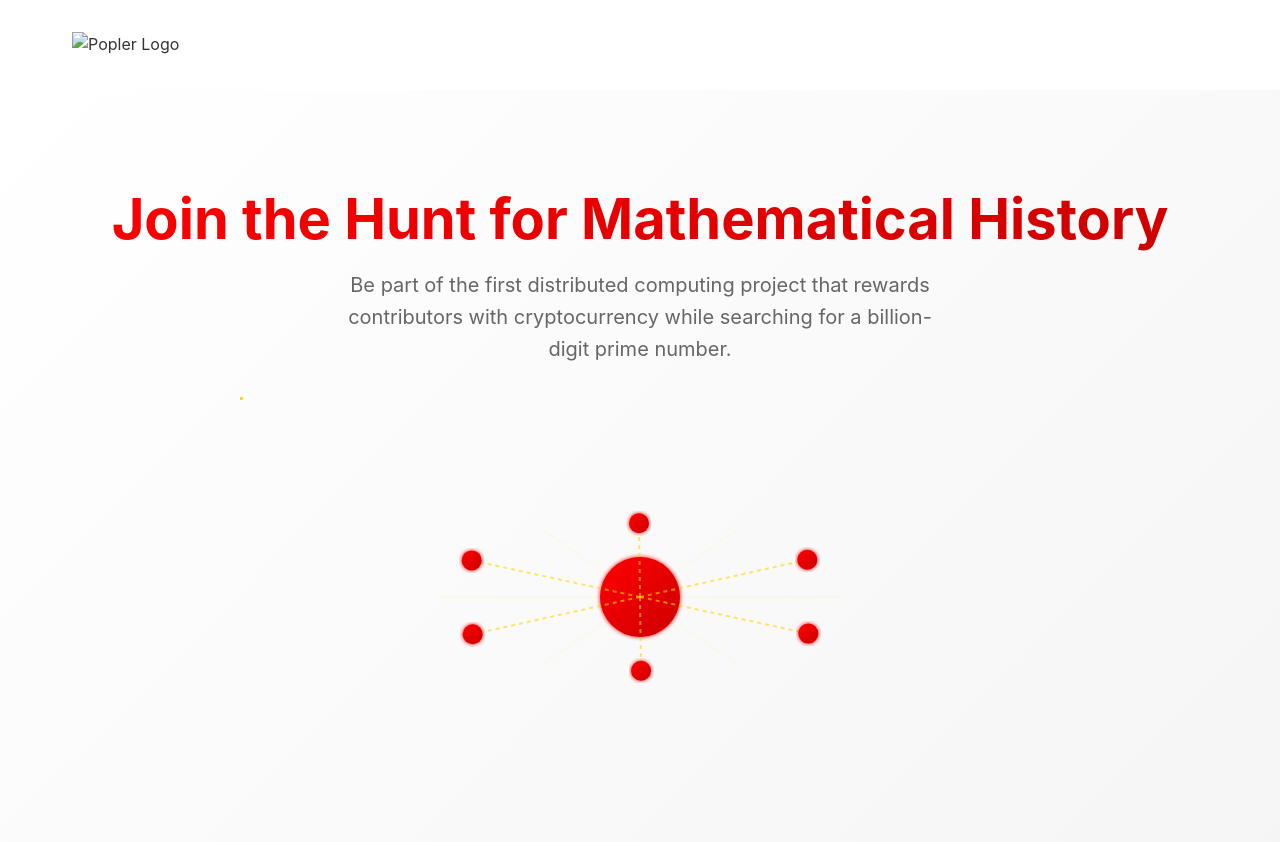
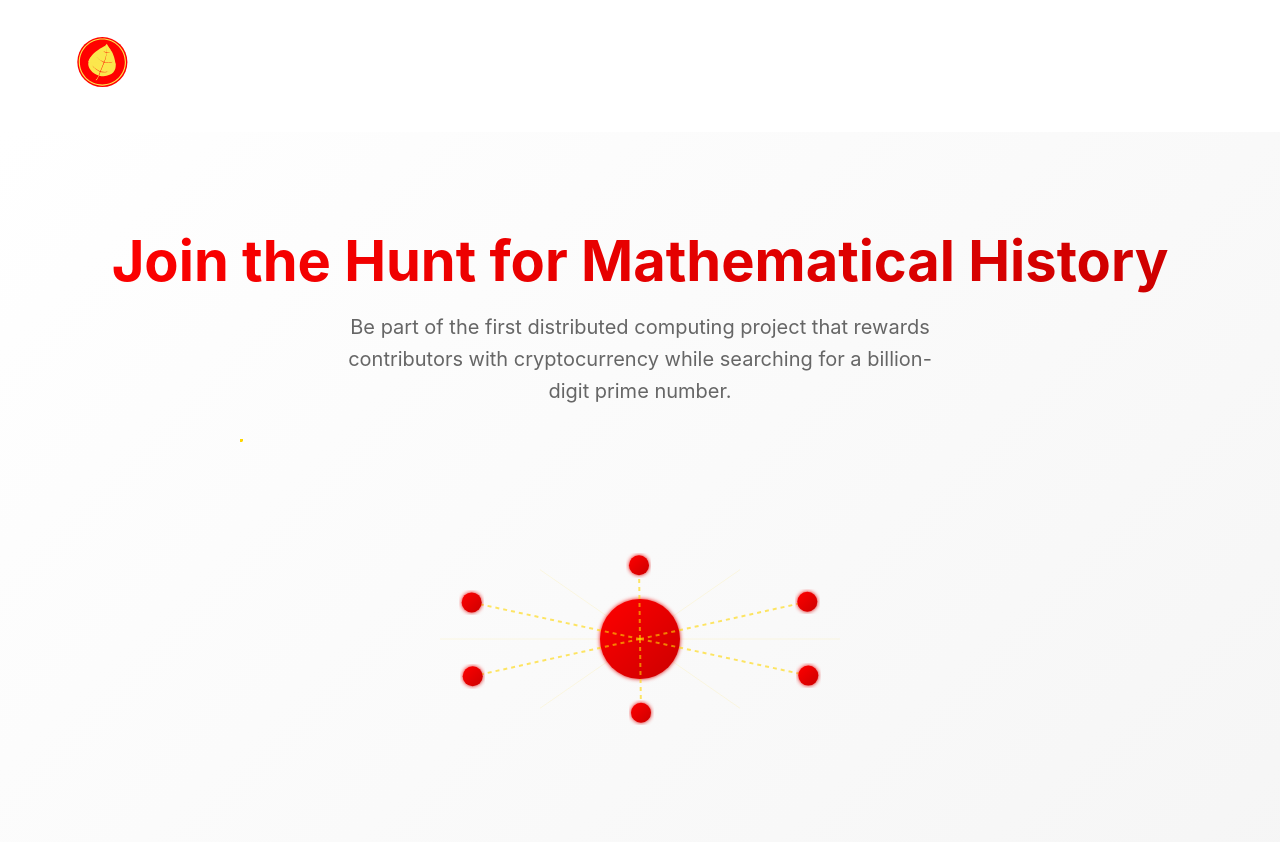
Before and after one commit to PoplerAdmin/PoplerAdmin.github.io, a plain HTML site: page index.html in a window 1280 px wide. Shown: the top 842 px of the page. Drawn offline with nearby package versions, Linux system fonts and the light colour scheme.

Commit message:
Adding logo

```diff
--- a/index.html
+++ b/index.html
@@ -173,7 +173,7 @@
 <body>
     <header class="header">
         <div class="container">
-            <img src="/api/placeholder/60/60" alt="Popler Logo" class="logo">
+            <img src="./images/popler-logo.svg" alt="Popler Logo" class="logo">
         </div>
     </header>
 
```
Also changed, not shown: images/popler-logo.svg (added).
